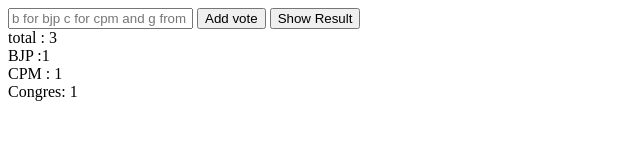
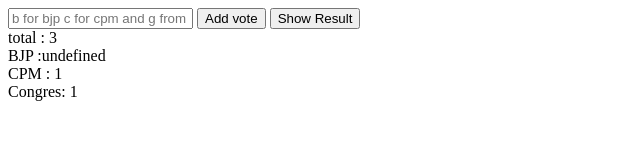
Before and after one commit to darshanmarathe/tvmjsclass, a plain HTML site: page website/index.html in a window 1280 px wide. Both pictures are taken after a click on the button "Show Result". Shown: the full height of the page, 0-640 px from the left. Drawn offline with Linux system fonts and the light colour scheme.

Commit message:
property add and remove

```diff
--- a/website/index.html
+++ b/website/index.html
@@ -8,21 +8,32 @@ BJP :<span id="BJP"></span><br>
 CPM : <span id="CPM"></span><br>
 Congres: <span id="Congress"></span>
 <script>
-    var bjp = 1;
-    var cpm = 1;
-    var congress = 1;
+    // var bjp = 1;
+    // var cpm = 1;
+    // var congress = 1;
+    'use strict';
+
+    var parties = {
+        bjp : 1,
+        cpm : 1,
+        congress : 1
+    };
+
+    let stringJSON = '{"bjp":1,"cpm":2,"congress":1 , "isElectionOver" : false, "name" : "loksabha"}';
 
     function ShowResult() {
-        document.getElementById("total").innerText = TotalVotes(bjp, cpm, congress)
-        document.getElementById("BJP").innerText = bjp;
-        document.getElementById("CPM").innerText = cpm;
-        document.getElementById("Congress").innerText = congress;
+        document.getElementById("total").innerText = TotalVotes(parties)
+        document.getElementById("BJP").innerText = parties.bjp;
+        document.getElementById("CPM").innerText = parties.cpm;
+        document.getElementById("Congress").innerText = parties.congress;
     }
 
-    function TotalVotes(party1, party2, party3) {
-        var output = party1 + party2 + party3;
+    function TotalVotes(object) {
+        var output;
+        console.log(output);
+        output =  3; //object.bjp + object.cpm + object.congress;
         //     alert(typeof output)
-        //     alert(output)
+        console.log(JSON.parse(stringJSON))
         return output;
     }
 
@@ -30,20 +41,28 @@ Congres: <span id="Congress"></span>
         debugger;
         let vote = document.getElementById("vote").value;
         if (vote == "b") {
-            bjp = bjp + 1;
+            parties.bjp = parties.bjp + 1;
         }
         if (vote == "g") {
-            congress += 1;
+            parties.congress += 1;
         }
 
         if (vote == "c") {
-            cpm++;
+            parties.cpm++;
         }
         document.getElementById("vote").value = "";
-        console.log(bjp, cpm, congress)
+        console.log(parties)
+
+        console.log(JSON.stringify(parties))
     };
 
 
+//Create the Property on the fly
+parties.aap = 1;
+
+
+//Delete the propperty on the fly
+delete parties.bjp;
 
 
 
```
